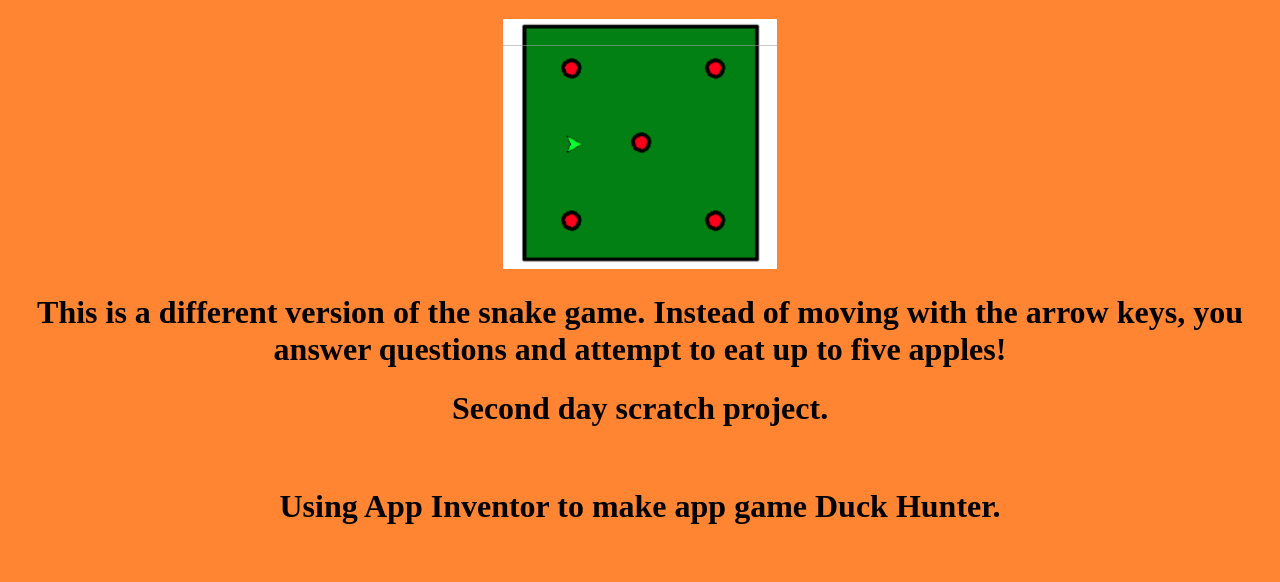
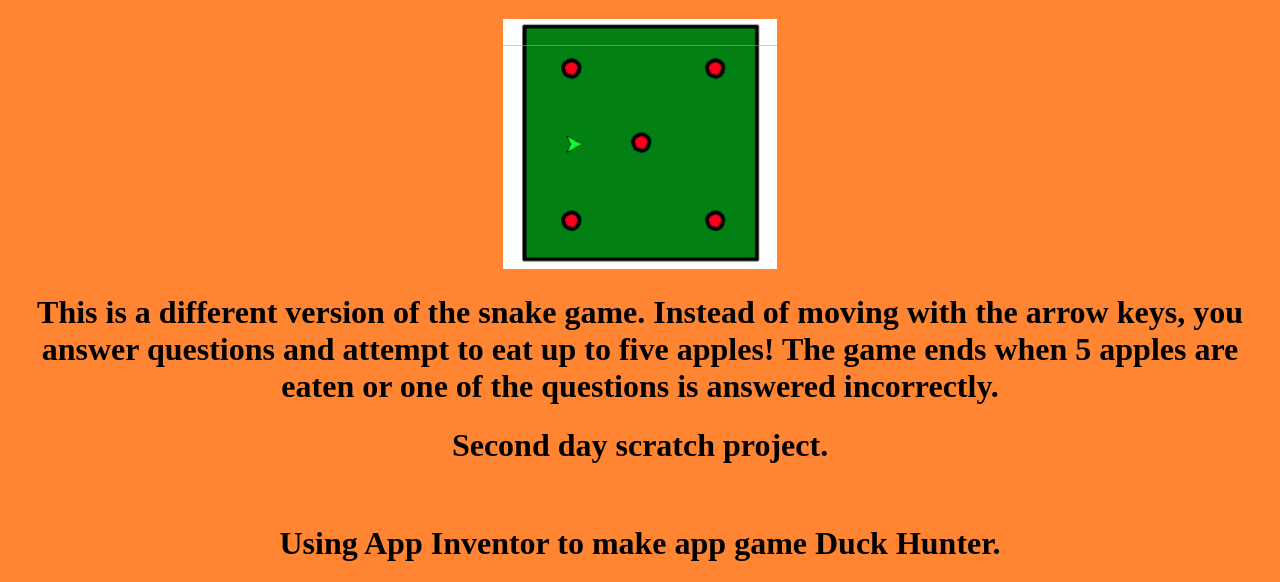
Before and after one commit to JoshElliott28/Website, a plain HTML site: page portfolio.html in a window 1280 px wide. Shown: the part 439-1021 px from the top of the page. Drawn offline with Linux system fonts and the light colour scheme; files whose address does not match are found by name.

Commit message:
Update portfolio.html

```diff
--- a/portfolio.html
+++ b/portfolio.html
@@ -15,7 +15,7 @@
     <h1>   Snake Game</h1>
     <br>
     <img src="Snake picture.PNG" height="250">
-    <h1>This is a different version of the snake game. Instead of moving with the arrow keys, you answer questions and attempt to eat up to five apples!</h1>
+    <h1>This is a different version of the snake game. Instead of moving with the arrow keys, you answer questions and attempt to eat up to five apples! The game ends when 5 apples are eaten or one of the questions is answered incorrectly.</h1>
     <h1>   Second day scratch project.</h1>
     <br>
     <h1>   Using App Inventor to make app game Duck Hunter.</h1>
```
